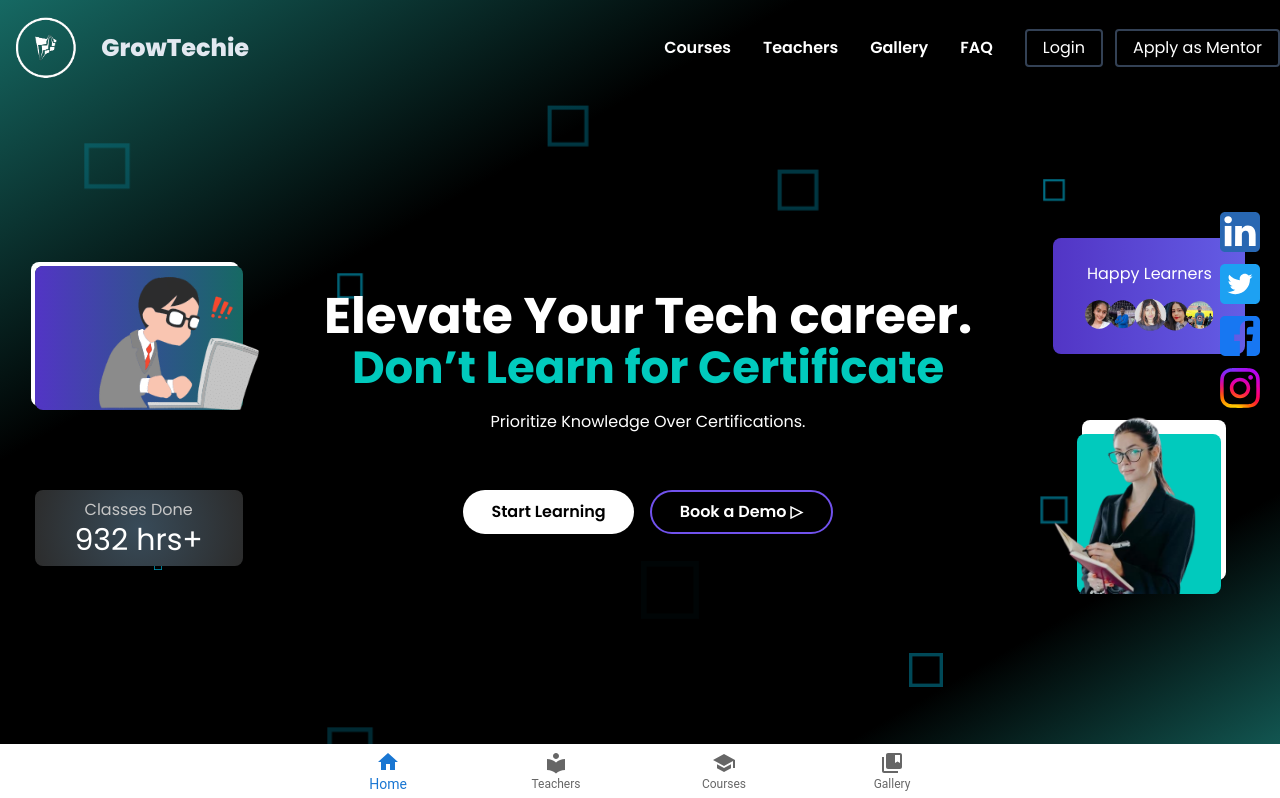
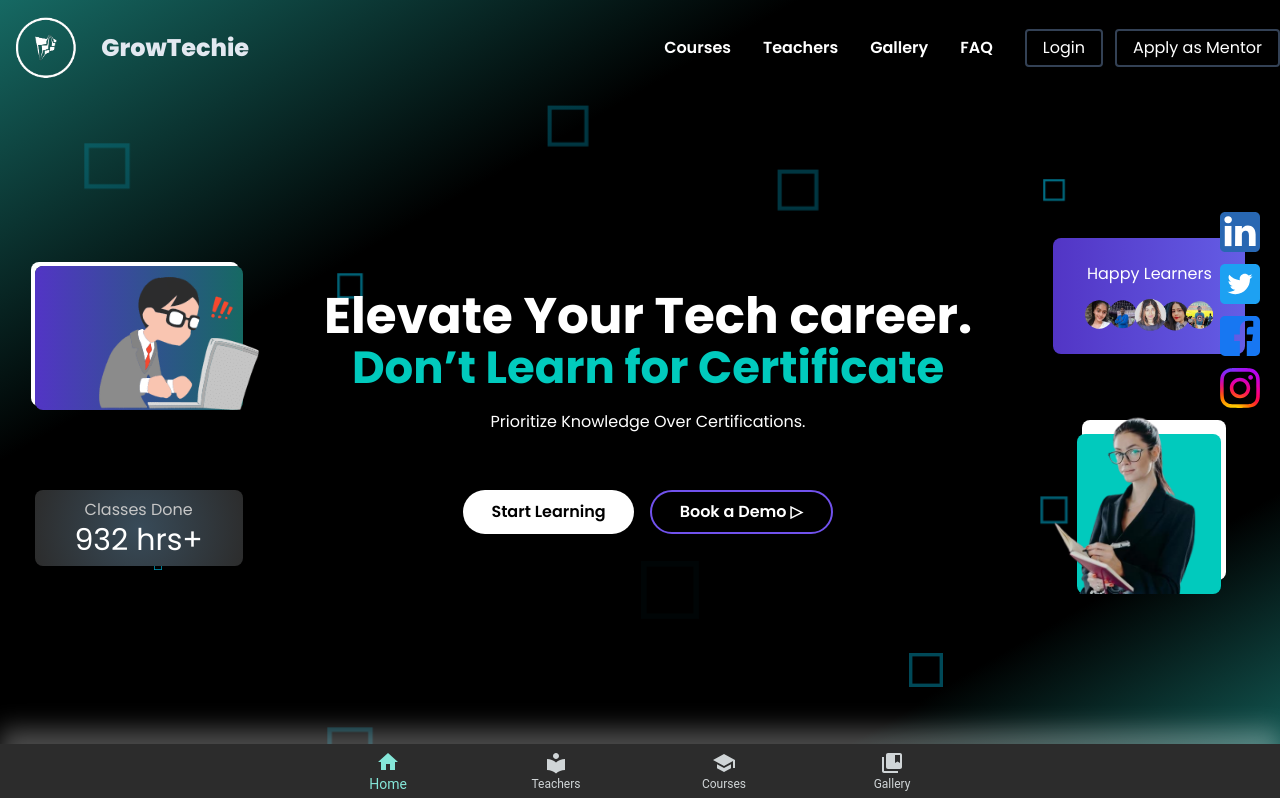
Before and after one commit to Ramakm/growtechie_first, a React (Vite) app: page / in a window 1280 px wide. Shown: the top 798 px of the page. Built offline with nearby package versions, Linux system fonts and the light colour scheme; no server answers; the database is empty.

Commit message:
fix bottom navbar

```diff
--- a/src/components/BottomNavigation.jsx
+++ b/src/components/BottomNavigation.jsx
@@ -6,38 +6,45 @@
 import LocalLibraryIcon from "@mui/icons-material/LocalLibrary";
 import SchoolIcon from "@mui/icons-material/School";
 import CollectionsBookmarkIcon from "@mui/icons-material/CollectionsBookmark";
+import { useNavigate } from "react-router";
 
 export default function BottomNav() {
   const [value, setValue] = useState(0);
+  const navigate = useNavigate();
 
   return (
-    <div className="fixed bottom-0 left-0 right-0">
+    <div className="fixed bottom-0 left-0 right-0 z-[999999] upper-white-box-shadow">
       <BottomNavigation
         showLabels
         value={value}
         onChange={(event, newValue) => {
           setValue(newValue);
         }}
+        sx={{ backgroundColor: "#2c2c2c" }}
       >
         <BottomNavigationAction
           label="Home"
           icon={<HomeIcon />}
           onClick={() => navigate("/")}
+          sx={{ color: "#d0d5d7" }}
         />
         <BottomNavigationAction
           label="Teachers"
           icon={<LocalLibraryIcon />}
           onClick={() => navigate("/teachers")}
+          sx={{ color: "#d0d5d7" }}
         />
         <BottomNavigationAction
           label="Courses"
           icon={<SchoolIcon />}
           onClick={() => navigate("/courses")}
+          sx={{ color: "#d0d5d7" }}
         />
         <BottomNavigationAction
           label="Gallery"
           icon={<CollectionsBookmarkIcon />}
           onClick={() => navigate("/gallery")}
+          sx={{ color: "#d0d5d7" }}
         />
       </BottomNavigation>
     </div>
--- a/src/components/Header/Navbar.jsx
+++ b/src/components/Header/Navbar.jsx
@@ -53,7 +53,7 @@
 
         <nav
           id="nav"
-          className="relative flex items-center justify-between h-24 text-base text-gray-800 border-t border-gray-200 w-auto flex-row bg-transparent mt-0 md:border-none md:py-0"
+          className="relative flex items-center justify-between h-24 text-base text-gray-800 w-auto flex-row bg-transparent mt-0 md:border-none md:py-0"
         >
           {largeScreen &&
             navData.map((item, idx) => (
--- a/src/index.css
+++ b/src/index.css
@@ -52,6 +52,10 @@
   box-shadow: 0 15px 25px rgba(255, 255, 255, 0.2);
 }
 
+.upper-white-box-shadow {
+  box-shadow: 0px -15px 25px rgba(255, 255, 255, 0.3);
+}
+
 .moonstone-gradient-border {
   border-image: linear-gradient(
     45deg,
@@ -62,3 +66,9 @@
   );
   border-image-slice: 1;
 }
+
+/* MUI bottom nav selected element color change */
+
+.css-1juv2mg-MuiButtonBase-root-MuiBottomNavigationAction-root.Mui-selected {
+  color: #85e7d9 !important;
+}
```
